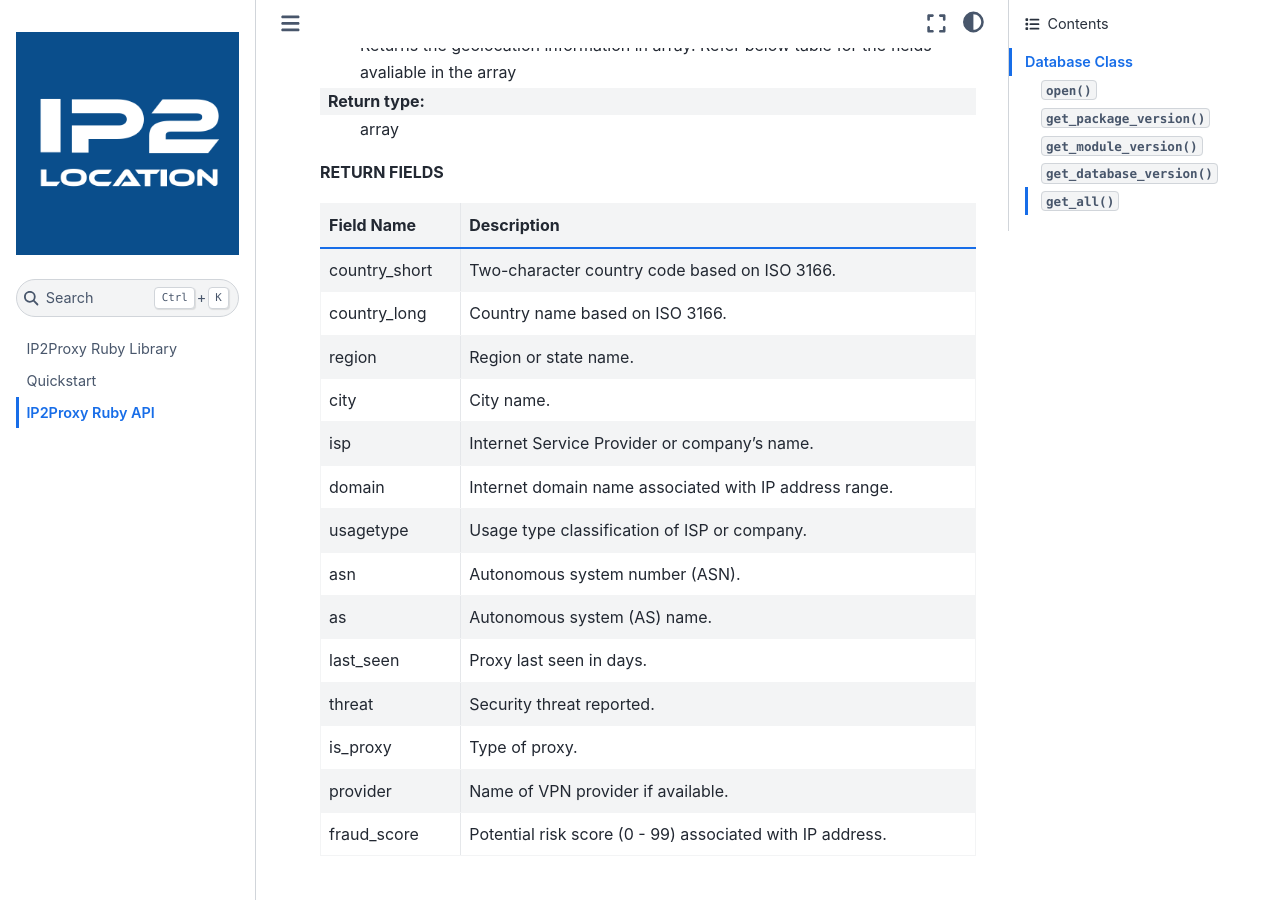
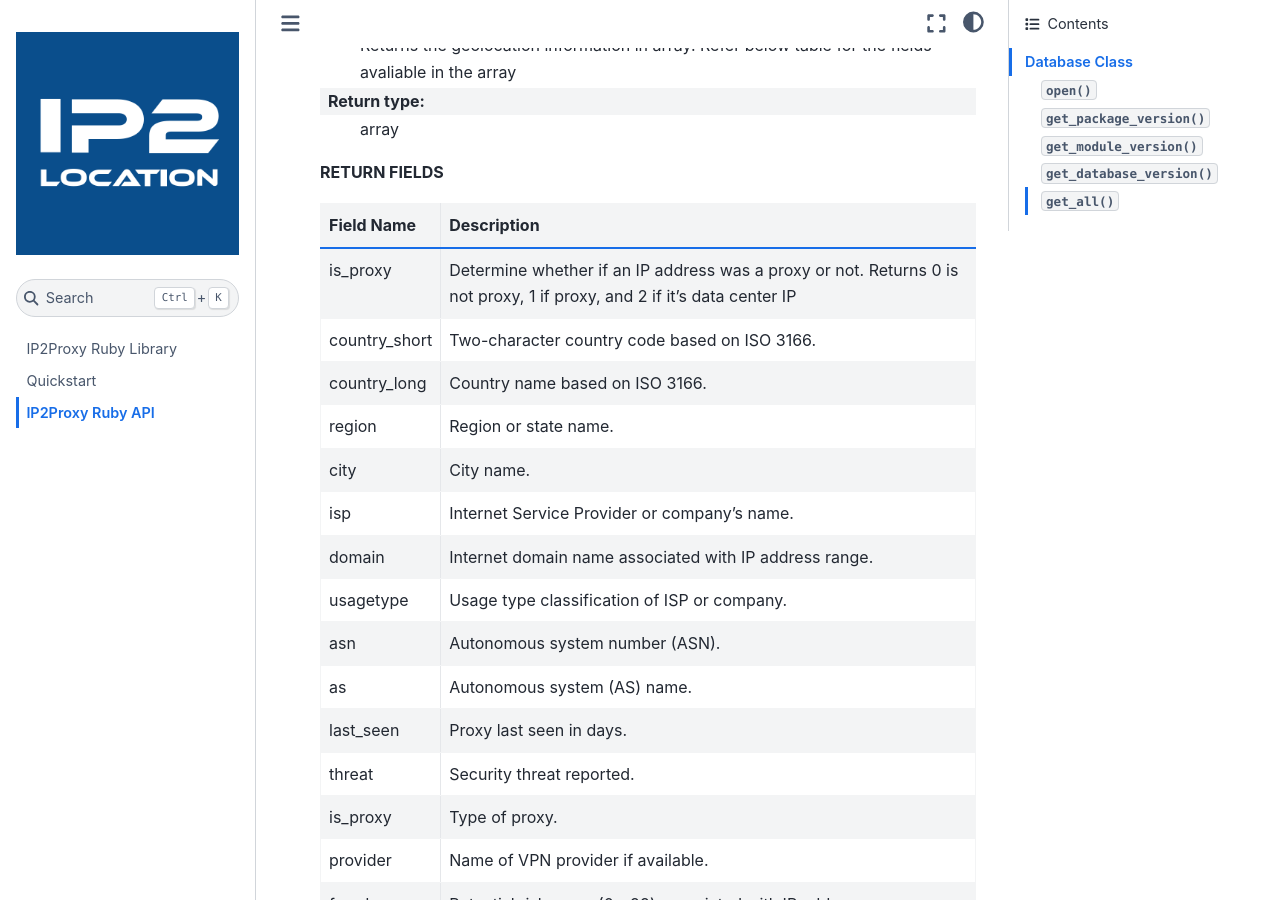
Before and after one commit to ip2location/ip2proxy-ruby, a Sphinx documentation site: the page built from docs/source/code.md, in a window 1280 px wide and 900 px high, scrolled down 1317 px. Built offline with Sphinx 7.4.7 and the Sphinx Book theme 1.1.4, drawn with Linux system fonts in a browser that asks for light colours.

```diff
--- a/docs/source/code.md
+++ b/docs/source/code.md
@@ -39,6 +39,7 @@ Retrieve geolocation information for an IP address.
 
 | Field Name       | Description                                                  |
 | ---------------- | ------------------------------------------------------------ |
+| is_proxy         |     Determine whether if an IP address was a proxy or not. Returns 0 is not proxy, 1 if proxy, and 2 if it's data center IP |
 | country_short    |     Two-character country code based on ISO 3166. |
 | country_long     |     Country name based on ISO 3166. |
 | region           |     Region or state name. |
```
Also changed, not shown: README.md (+1 -1 lines).
